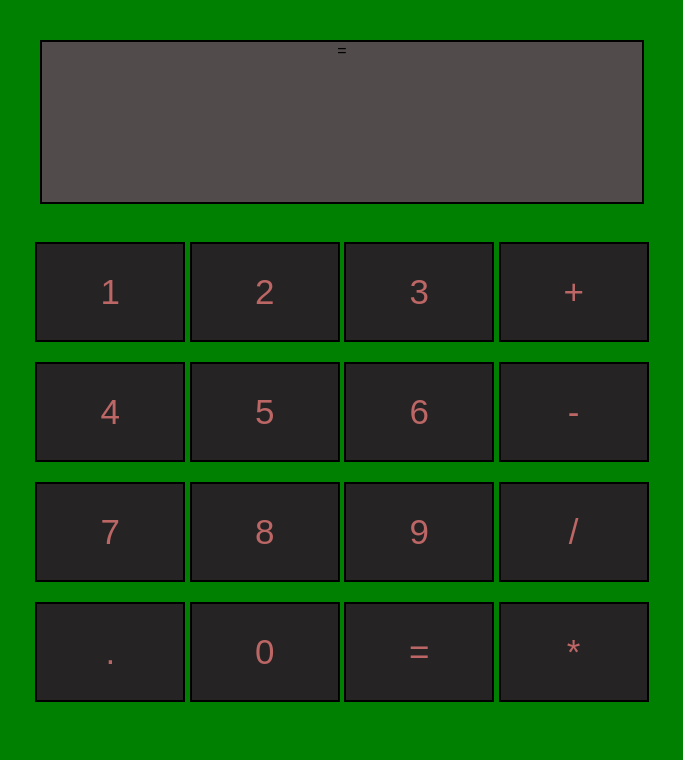
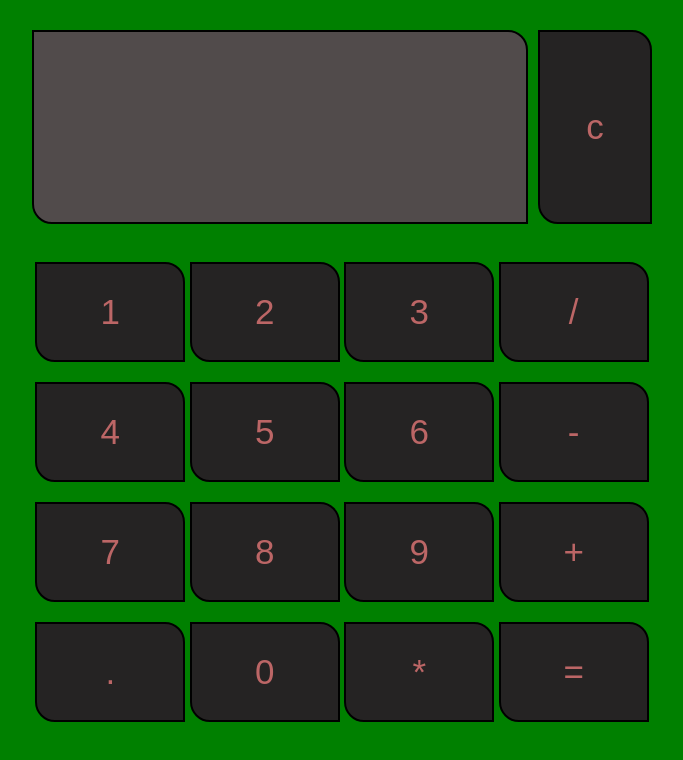
Before and after one commit to lewiskirega/calculator, a plain HTML site: page index.html in a window 1280 px wide. Shown: the whole page, without its empty margins (298-981 px from the left). Drawn offline with Linux system fonts and the light colour scheme.

Commit message:
Worked on Js, Css and Html

```diff
--- a/index.html
+++ b/index.html
@@ -5,35 +5,32 @@
     <meta name="viewport" content="width=device-width, initial-scale=1.0">
     <title>Calculator</title>
     <link rel="stylesheet" href="style.css">
+    <script src="script.js"></script>
 </head>
 <body>
     <div class="main">
-        <div class="display">
-            <span id="num1-el"></span>
-            <!-- <span id="digit"></span> -->
-            <!-- <span id="num1-el"></span> -->
-            <span id="sum-el">=</span>
-            <br>
-        </div>
+        <section class="display-c">
+            <input type="text" id="results" class="display" aria-hidden="">
+            <input type="button" class="clr" value="c" onclick="clr()">
+        </section>
         <br>
         <div class="digits" id="digits">
-            <button type="button" class="no" id="digit-el"  onclick="number()">1</button>
-            <button type="button" class="no" id="digit" onclick="number()">2</button>
-            <button type="button" class="no" id="digit" onclick="number()">3</button>
-            <button type="button" class="no" onclick="add()" id="add">+</button>
-            <button type="button" class="no" id="digit" onclick="number()">4</button>
-            <button type="button" class="no" id="digit" onclick="number()">5</button>
-            <button type="button" class="no" id="digit">6</button>
-            <button type="button" class="no" onclick="subtract()">-</button>
-            <button type="button" class="no" id="digit">7</button>
-            <button type="button" class="no" id="digit">8</button>
-            <button type="button" class="no" id="digit">9</button>
-            <button type="button" class="no" onclick="divide()">/</button>
-            <button type="button" class="no" id="digit">.</button>
-            <button type="button" class="no" id="digit">0</button>
-            <button type="button" class="no" id="sum-el">=</button>
-            <button type="button" class="no" onclick="multiply()">*</button>
-            <script src="script.js"></script>
+            <input type="button" class="no" value="1" onclick="dis('1')">
+            <input type="button" class="no" value="2" onclick="dis('2')">
+            <input type="button" class="no" value="3" onclick="dis('3')">
+            <input type="button" class="no" value="/" onclick="dis(' /')">
+            <input type="button" class="no" value="4" onclick="dis('4')">
+            <input type="button" class="no" value="5" onclick="dis('5')">
+            <input type="button" class="no" value="6" onclick="dis('6')">
+            <input type="button" class="no" value="-" onclick="dis(' - ')">
+            <input type="button" class="no" value="7" onclick="dis('7')">
+            <input type="button" class="no" value="8" onclick="dis('8')">
+            <input type="button" class="no" value="9" onclick="dis('9')">
+            <input type="button" class="no" value="+" onclick="dis(' + ')">
+            <input type="button" class="no" value="." onclick="dis('.')">
+            <input type="button" class="no" value="0" onclick="dis('0')">
+            <input type="button" class="no" value="*" onclick="dis(' * ')">
+            <input type="button" class="no" value="=" onclick="solve()">
         </div>
     </div>
 </body>
--- a/script.js
+++ b/script.js
@@ -1,45 +1,14 @@
-let num1 = digitEl
+function dis(val){
+    document.getElementById("results").value+=val
 
-// let num2 = digitEl2
-
-
-
-document.getElementById("num1-el").textContent = num1;
-// document.getElementById("num2-el").textContent = num2;
-// document.getElementById("add-el").textContent = addition;
-
-let sumEl = document.getElementById("sum-el")
-
-
-function add(){
-    let result = num1 + num2;
-    sumEl.textContent = "= " + result;
 }
 
-function subtract(){
-    let result = num1 - num2;
-    sumEl.textContent = "= " + result;
+function solve(){
+    let x= document.getElementById("results").value
+    let y = eval(x)
+    document.getElementById("results").value = y
 }
 
-function divide(){
-    let result = num1 / num2;
-    sumEl.textContent = "= " + result;
+function clr(){
+    document.getElementById("results").value =""
 }
-
-function multiply(){
-    let result = num1 * num2;
-    sumEl.textContent = "= " + result;
-}
-
-// making the digits function
-
-document.getElementById("digit-el").textContent = digitEl;
-// let digitEl2= document.getElementById("digit-el2")
-function number(){
-    console.log("clicked");
-    let digitEl = num1;
-    // digitEl.textContent= digitEl;
-
-    // let content2 = num1;
-    // digitEl2.textContent= content2;
-}
--- a/style.css
+++ b/style.css
@@ -2,10 +2,15 @@ body {
     font-family: Arial, Helvetica, sans-serif;
     text-align: center;
     background-color: green;
+    box-sizing: border-box;
 }
 
 .main{
     margin-top: 40px;
+    /* max-width: 1200px; */
+    width: 100%;
+    margin: 30px auto;
+    height: 100vh;
 }
 
 
@@ -14,8 +19,6 @@ body {
     max-width: 1200px;
     width: 700px;
     margin: 0 auto;
-    height: 60vh;
-
 }
 
 .no{
@@ -28,16 +31,44 @@ body {
     color: rgb(188, 102, 102);
     padding: 0 2px 0 2px;
     cursor: pointer;
+    border-radius: 0 20px;
     text-align: center;
 }
 
 .display{
     border: 2px solid black;
-    width: 600px;
-    margin: 0 auto;
-    max-width: 1200px;
+    width: 100%;
+    margin-right: 10px;
     height: 20vh;
     background-color: rgb(81, 75, 75);
+    border-radius: 0 20px;
+    font-size: 30px;
+    text-align: left;
+    padding: 15px;
+    overflow: hidden;
+    white-space: nowrap;
+    text-overflow: ellipsis;
 }
 
-/* to work on adjusting view on smaller screens */
+.clr{
+
+    width: 150px;
+    height: auto;
+    border-radius: 0 20px;
+    margin: 0 auto;
+    font-size: 35px;
+    border: 2px black solid;
+    background-color: rgb(37, 35, 35);
+    color: rgb(188, 102, 102);
+    padding: 0 2px 0 2px;
+    cursor: pointer;
+    text-align: center;
+}
+
+.display-c{
+    display: flex;
+    flex-direction: row;
+    margin: 0 auto;
+    width: 620px;
+    max-width: 700px;
+}
```
